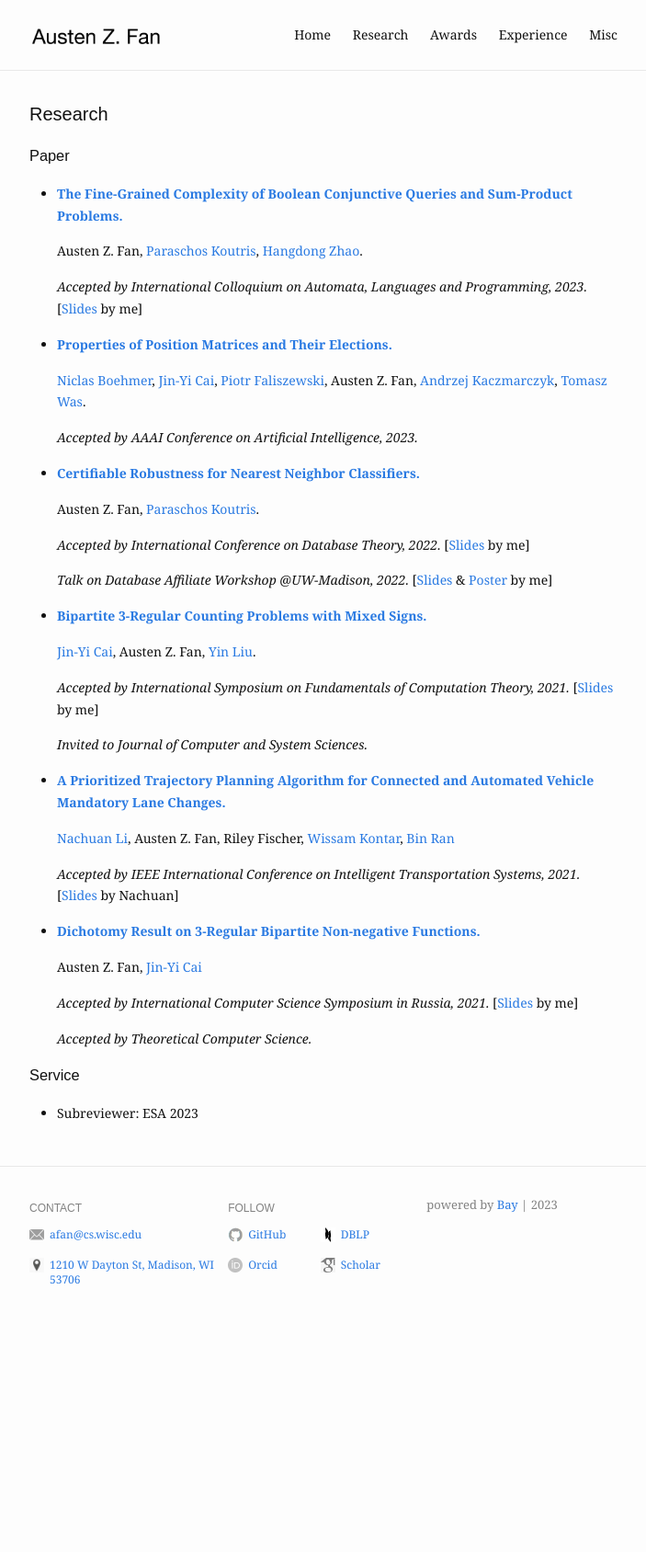
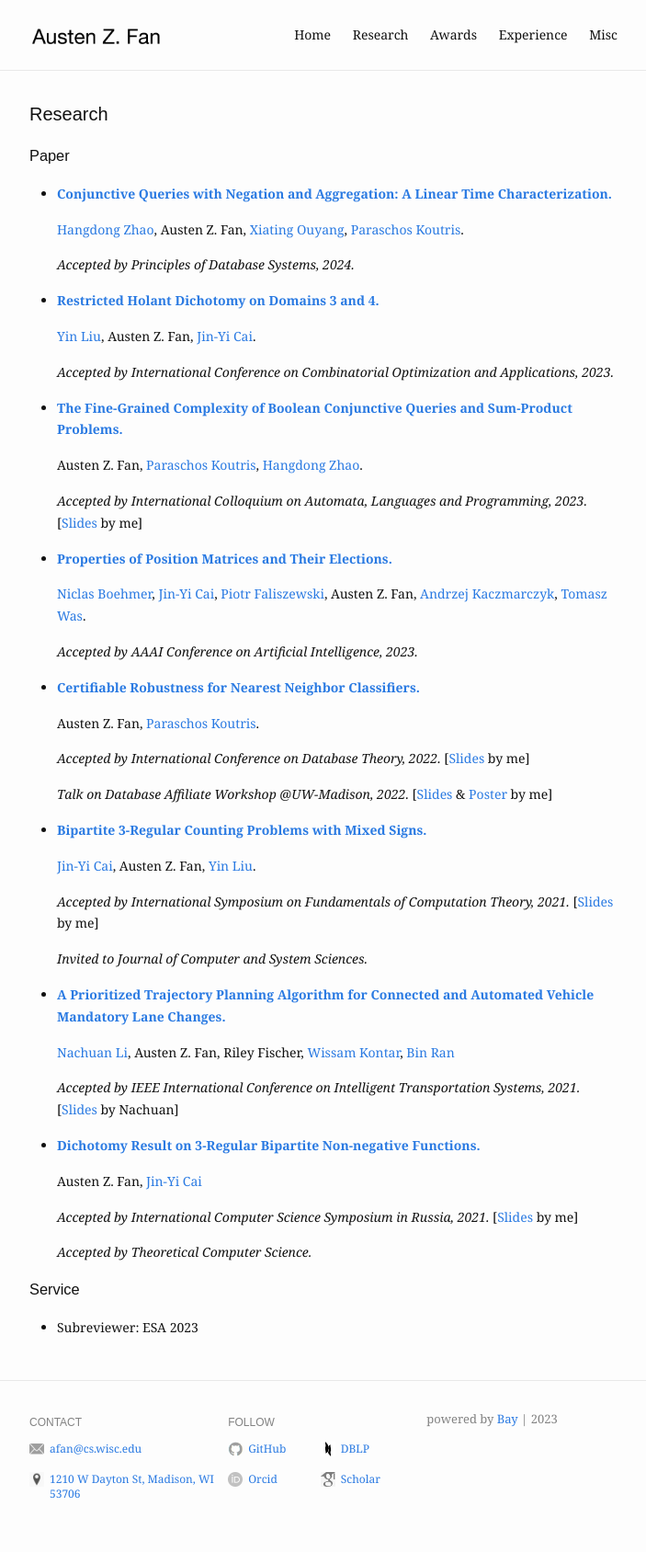
Before and after one commit to Austen-Z-Fan/Austen-Z-Fan.github.io, a Jekyll site: the page built from research.md, in a window 1280 px wide. Shown: the whole page at 92% size, without its empty margins (288-991 px from the left). Built offline with Jekyll 4.4.1, drawn with Linux system fonts in a browser that asks for light colours; before the commit the page ends 1455 px from its top, so only the background shows below that.

Commit message:
Update research.md

```diff
--- a/research.md
+++ b/research.md
@@ -5,6 +5,18 @@ slug: /research
 ---
 
 ### Paper
+* [**Conjunctive Queries with Negation and Aggregation: A Linear Time Characterization.**](https://arxiv.org/abs/2310.05385)
+
+  [Hangdong Zhao](https://pages.cs.wisc.edu/~hangdong/), Austen Z. Fan, [Xiating Ouyang](https://pages.cs.wisc.edu/~xouyang/), [Paraschos Koutris](https://pages.cs.wisc.edu/~paris/).
+
+  *Accepted by Principles of Database Systems, 2024.*
+
+* [**Restricted Holant Dichotomy on Domains 3 and 4.**](https://arxiv.org/abs/2307.16078)
+
+  [Yin Liu](https://pages.cs.wisc.edu/~yinl/), Austen Z. Fan, [Jin-Yi Cai](https://pages.cs.wisc.edu/~jyc/).
+
+  *Accepted by International Conference on Combinatorial Optimization and Applications, 2023.*
+
 * [**The Fine-Grained Complexity of Boolean Conjunctive Queries and Sum-Product Problems.**](https://arxiv.org/abs/2304.14557)
 
   Austen Z. Fan, [Paraschos Koutris](https://pages.cs.wisc.edu/~paris/), [Hangdong Zhao](https://pages.cs.wisc.edu/~hangdong/).
```
